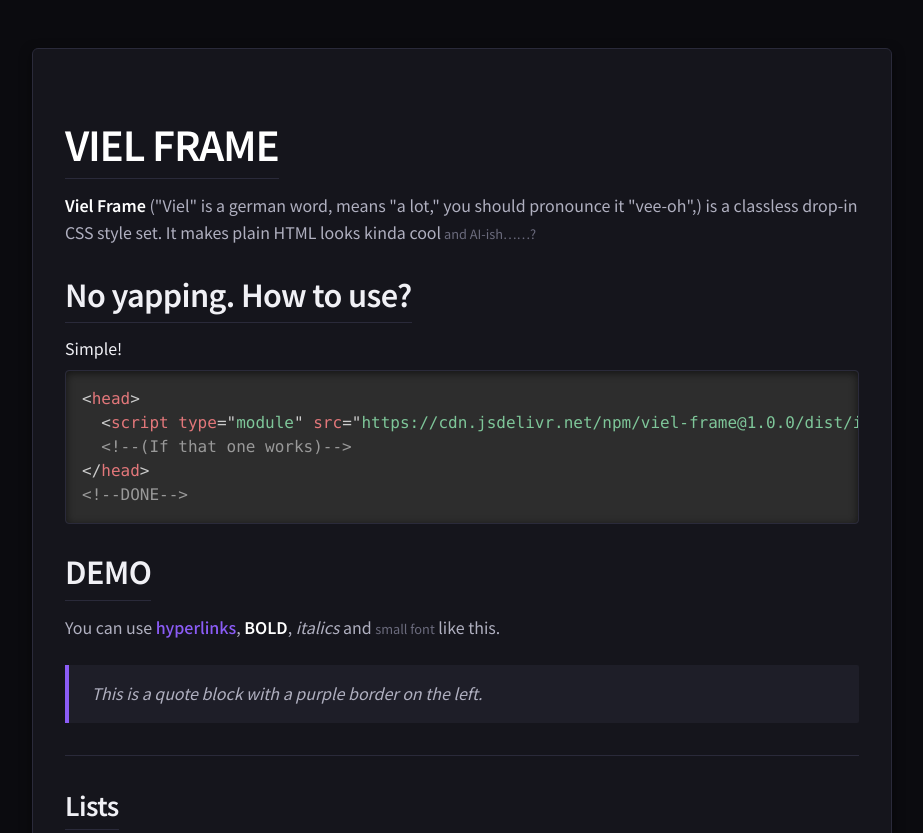
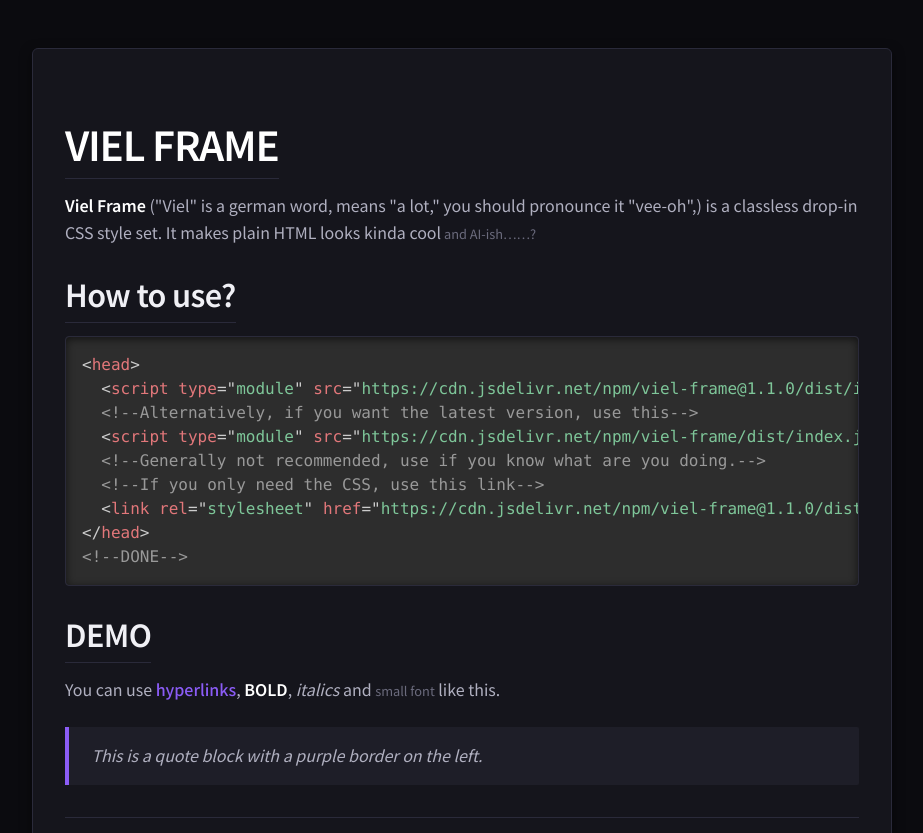
Before and after one commit to del-stu/viel-frame, a website: page index.html in a window 1280 px wide. Shown: the top 833 px of the page, without its empty margins (178-1101 px from the left). Drawn offline with nearby package versions, Linux system fonts and the light colour scheme.

Commit message:
准备1.1.0

```diff
--- a/index.html
+++ b/index.html
@@ -11,14 +11,16 @@
     <h1>VIEL FRAME</h1>
     <p><strong>Viel Frame</strong> ("Viel" is a german word, means "a lot," you should pronounce it "vee-oh",) is a classless drop-in CSS style set. It makes plain HTML looks kinda cool<small> and AI-ish……?</small></p>
 
-    <h2>No yapping. How to use?</h2>
-    Simple!
+    <h2>How to use?</h2>
     <pre><code class="language-html">&lt;head&gt;
-  &lt;script type="module" src="https://cdn.jsdelivr.net/npm/viel-frame@1.0.0/dist/index.js"&gt;&lt;/script&gt;
-  &lt;!--(If that one works)--&gt;
+  &lt;script type="module" src="https://cdn.jsdelivr.net/npm/viel-frame@1.1.0/dist/index.js"&gt;&lt;/script&gt;
+  &lt;!--Alternatively, if you want the latest version, use this--&gt;
+  &lt;script type="module" src="https://cdn.jsdelivr.net/npm/viel-frame/dist/index.js"&gt;&lt;/script&gt;
+  &lt;!--Generally not recommended, use if you know what are you doing.--&gt;
+  &lt;!--If you only need the CSS, use this link--&gt;
+  &lt;link rel="stylesheet" href="https://cdn.jsdelivr.net/npm/viel-frame@1.1.0/dist/style.css"&gt;
 &lt;/head&gt;
 &lt;!--DONE--&gt;</code></pre>
-
     <h2>DEMO</h2>
     <p>You can use <a href="https://youtu.be/dQw4w9WgXcQ">hyperlinks</a>, <strong>BOLD</strong>, <em>italics</em> and <small>small font</small> like this.</p>
     <blockquote>This is a quote block with a purple border on the left.</blockquote>
```
Also changed, not shown: README.md, dist/index.js, dist/style.css, 1 other file.
